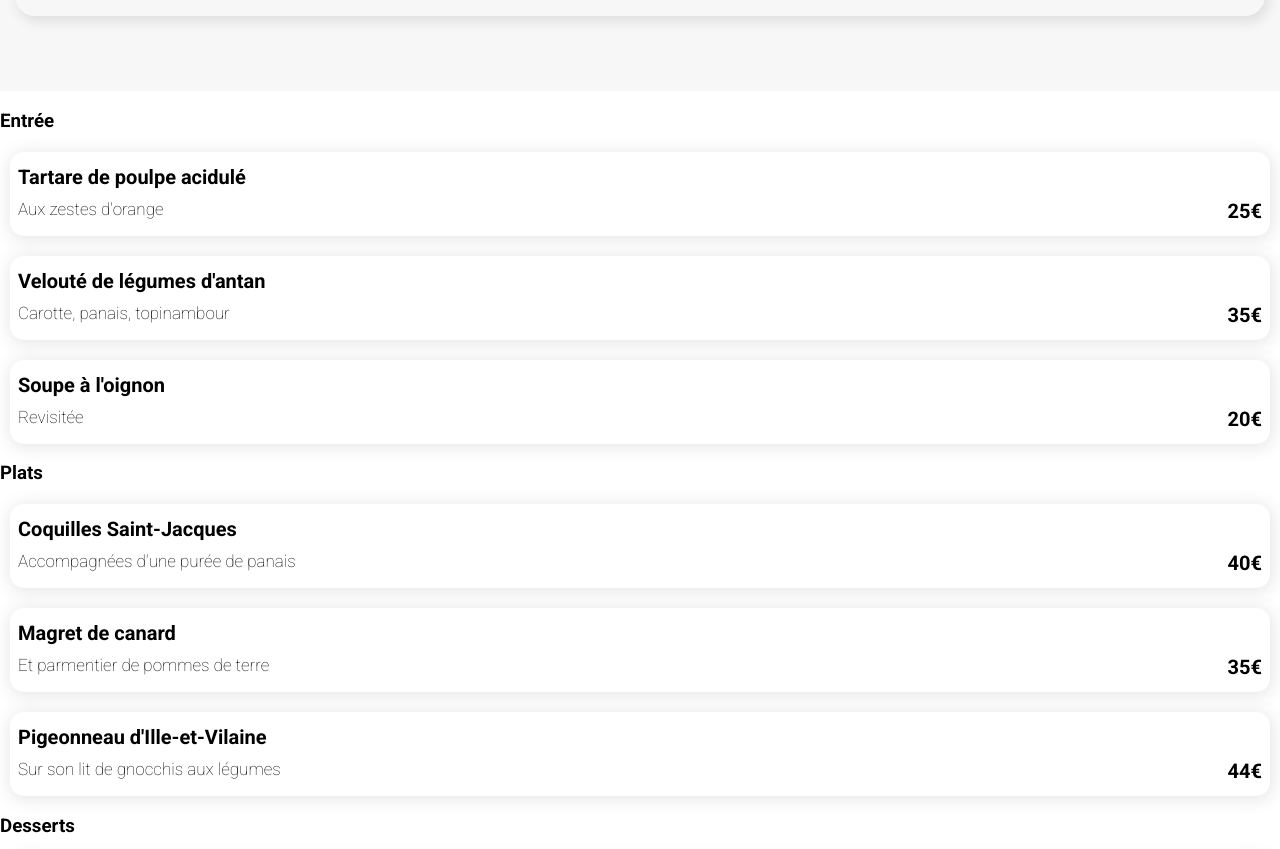
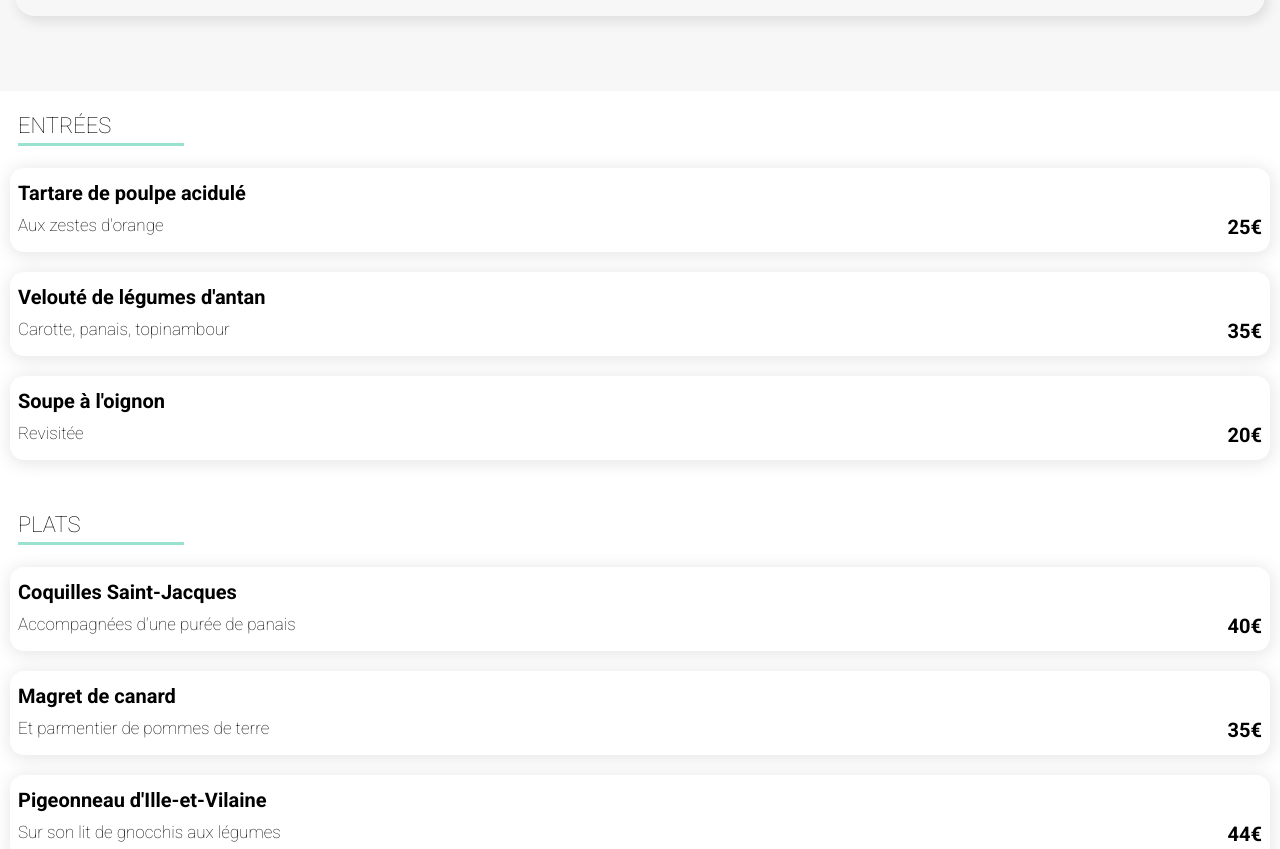
Before and after one commit to SandyTzns/Projet-3__Ohmyfood, a plain HTML site: page menu_page_1.html in a window 1280 px wide. Shown: the part 338-1187 px from the top of the page. Drawn offline with Linux system fonts and the light colour scheme; a web font is replaced by a local one.

Commit message:
Style of .dish h1

```diff
--- a/menu_page_1.html
+++ b/menu_page_1.html
@@ -37,7 +37,7 @@
 
       <section class="dish">
         <section class="entree">
-          <h1>Entrée</h1>
+          <h1>ENTRÉES</h1>
           <article class="dish-choice">
             <div>
               <h2>Tartare de poulpe acidulé</h2>
@@ -70,7 +70,7 @@
         </section>
 
         <section class="plats">
-          <h1>Plats</h1>
+          <h1>PLATS</h1>
           <article class="dish-choice">
             <div>
               <h2>Coquilles Saint-Jacques</h2>
@@ -103,7 +103,7 @@
         </section>
 
         <section class="desserts">
-          <h1>Desserts</h1>
+          <h1>DESSERTS</h1>
           <article class="dish-choice">
             <div>
               <h2>Pétales de violettes glacés</h2>
--- a/sass/style.scss
+++ b/sass/style.scss
@@ -226,6 +226,17 @@ footer ul i {
 .dish {
   display: flex;
   flex-direction: column;
+  gap: 30px;
+}
+
+.dish h1 {
+  font-weight: 100;
+  font-size: 22px;
+  margin-left: 18px;
+  border-bottom: 2px solid #99e2d0;
+  border-bottom-width: medium;
+  width: 13%;
+  padding-bottom: 5px;
 }
 
 .entree article,
```
Also changed, not shown: sass/style.css, 1 other file.
